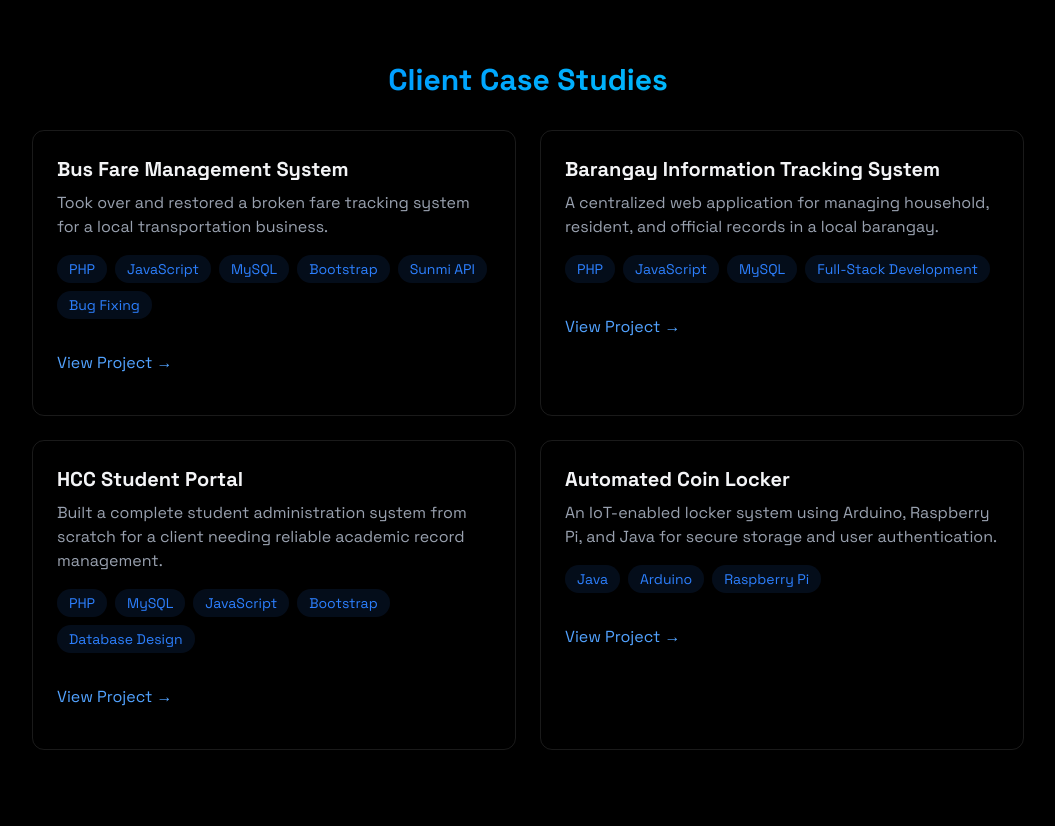
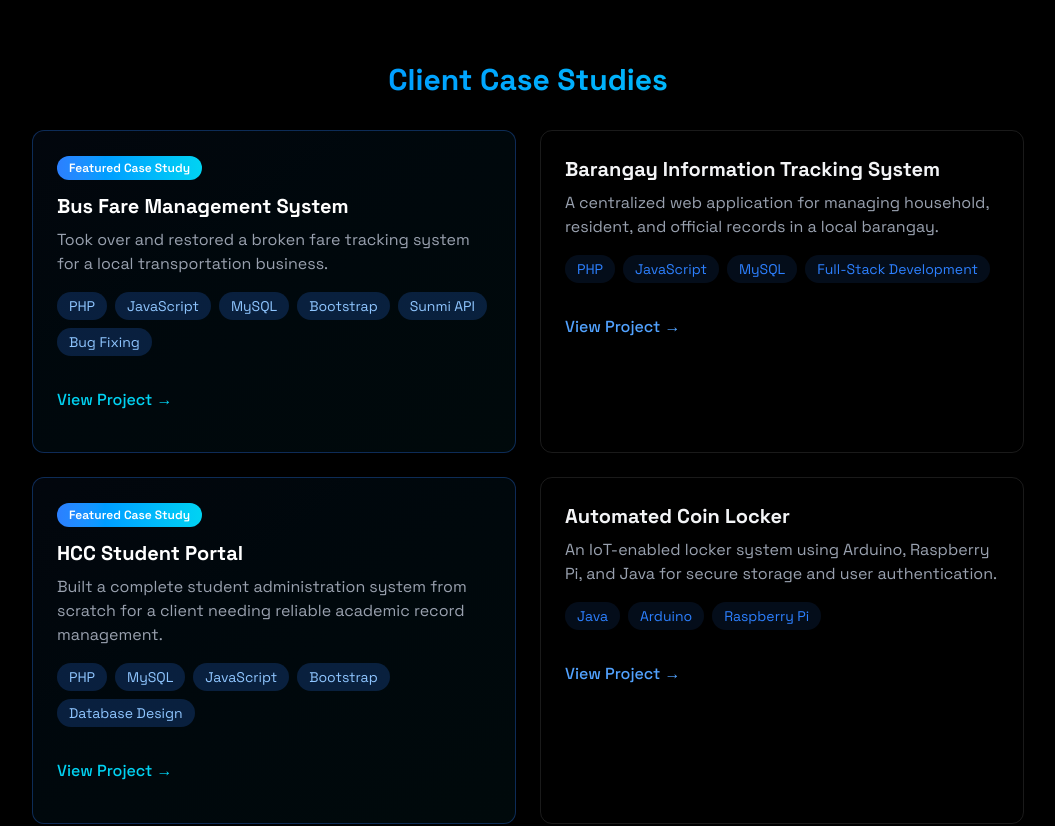
Before and after one commit to sanquilouie/louie-portfolio, a React (Vite) app: page / in a window 1280 px wide. Shown: the part 3060-3886 px from the top of the page, without its empty margins (112-1167 px from the left). Built offline with nearby package versions, Linux system fonts and the light colour scheme.

Commit message:
highlighted 2 case studies

```diff
--- a/src/components/sections/Projects.jsx
+++ b/src/components/sections/Projects.jsx
@@ -29,8 +29,8 @@ export const Projects = () => {
     tech: ["PHP", "JavaScript", "MySQL", "Bootstrap", "Sunmi API", "Bug Fixing"],
     details:
       "**Client Problem:** A local transportation service had a broken fare management system that was causing revenue loss and operational headaches.\n\n**My Solution:**\n* Audited and debugged legacy PHP code to identify root causes of system failures\n* Restored core functionality including fare calculation and route management\n* Added passenger logging improvements and adjustable fare options based on business needs\n* Integrated Sunmi printer/scanner devices for automated ticket printing and QR scanning\n* Optimized database queries and improved code maintainability\n\n**Results:**\n* System reliability improved from frequent crashes to stable daily operation\n* Client could process fares 3x faster with automated ticket printing\n* Reduced manual data entry errors by 90%\n* Business owner now has reliable tools to manage operations and track revenue",
-    images: [
-    ],
+    images: [],
+    featured: true,
   },
     {
       title: "Barangay Information Tracking System",
@@ -49,6 +49,7 @@ export const Projects = () => {
       details:
         "**Client Problem:** An educational institution needed a reliable system to manage student data, enrollment, and academic records without expensive commercial software.\n\n**My Solution:**\n* Designed and implemented a complete student portal using PHP and MySQL\n* Built modules for student profiles, enrollment tracking, and grade management\n* Integrated secure authentication and role-based access control\n* Optimized database queries for fast performance even with large datasets\n* Created intuitive admin interfaces for staff with minimal technical training\n\n**Results:**\n* Reduced administrative workload by 60% through automated record management\n* Eliminated paper-based processes and manual data entry errors\n* Provided instant access to student records for authorized staff\n* System handles 500+ student records without performance issues\n* Client saved thousands compared to commercial software alternatives",
       images: [HCCPortal4, HCCPortal1, HCCPortal2, HCCPortal3],
+      featured: true,
     },
     {
       title: "Automated Coin Locker",
@@ -75,15 +76,30 @@ export const Projects = () => {
             {projects.map((project, idx) => (
               <div
                 key={idx}
-                className="p-6 rounded-xl border border-white/10 hover:-translate-y-1 hover:border-blue-500/30 hover:shadow-[0_2px_8px_rgba(59,130,246,0.2)] transition"
+                className={`p-6 rounded-xl border hover:-translate-y-1 hover:shadow-[0_2px_8px_rgba(59,130,246,0.2)] transition ${
+                  project.featured
+                    ? 'border-blue-500/30 bg-gradient-to-br from-blue-500/5 to-cyan-500/5 hover:border-blue-500/50 hover:shadow-[0_4px_20px_rgba(59,130,246,0.3)]'
+                    : 'border-white/10 hover:border-blue-500/30'
+                }`}
               >
-                <h3 className="text-xl font-bold mb-2">{project.title}</h3>
+                {project.featured && (
+                  <div className="inline-block bg-gradient-to-r from-blue-500 to-cyan-400 text-white text-xs px-3 py-1 rounded-full mb-3 font-semibold">
+                    Featured Case Study
+                  </div>
+                )}
+                <h3 className={`text-xl font-bold mb-2 ${project.featured ? 'text-white' : ''}`}>
+                  {project.title}
+                </h3>
                 <p className="text-gray-400 mb-4">{project.description}</p>
                 <div className="flex flex-wrap gap-2 mb-4">
                   {project.tech.map((tech, key) => (
                     <span
                       key={key}
-                      className="bg-blue-500/10 text-blue-500 py-1 px-3 rounded-full text-sm hover:bg-blue-500/20 hover:shadow-[0_2px_8px_rgba(59,130,246,0.1)] transition-all"
+                      className={`py-1 px-3 rounded-full text-sm hover:shadow-[0_2px_8px_rgba(59,130,246,0.1)] transition-all ${
+                        project.featured
+                          ? 'bg-blue-500/20 text-blue-300 hover:bg-blue-500/30'
+                          : 'bg-blue-500/10 text-blue-500 hover:bg-blue-500/20'
+                      }`}
                     >
                       {tech}
                     </span>
@@ -92,7 +108,11 @@ export const Projects = () => {
                 <div className="flex justify-between items-center">
                   <button
                     onClick={() => setModalContent(project)}
-                    className="text-blue-400 hover:text-blue-300 transition-colors my-4"
+                    className={`transition-colors my-4 font-medium ${
+                      project.featured
+                        ? 'text-cyan-400 hover:text-cyan-300'
+                        : 'text-blue-400 hover:text-blue-300'
+                    }`}
                   >
                     View Project →
                   </button>
@@ -106,76 +126,125 @@ export const Projects = () => {
       {/* Modal */}
       <Modal isOpen={modalContent !== null} onClose={() => setModalContent(null)}>
         {modalContent && (
+          <div className="max-w-4xl max-h-[90vh] overflow-y-auto">
+            <div className="bg-gradient-to-br from-gray-900 to-gray-800 rounded-xl p-8 border border-gray-700">
+              {/* Header */}
+              <div className="flex items-start justify-between mb-6">
                 <div>
-            <h3 className="text-black text-xl font-bold mb-2">{modalContent.title}</h3>
-            <p className="text-gray-700 mb-4">
-              {(modalContent.details || modalContent.description).split('\n').map((line, index) => (
-                <React.Fragment key={index}>
+                  <h3 className="text-2xl font-bold text-white mb-2">{modalContent.title}</h3>
+                  <p className="text-gray-400">{modalContent.description}</p>
+                </div>
+                {modalContent.featured && (
+                  <div className="bg-gradient-to-r from-blue-500 to-cyan-400 text-white text-xs px-3 py-1 rounded-full font-semibold">
+                    Featured
+                  </div>
+                )}
+              </div>
+
+              {/* Content */}
+              <div className="prose prose-invert max-w-none mb-6">
+                {(modalContent.details || modalContent.description).split('\n').map((line, index) => {
+                  if (line.startsWith('**')) {
+                    return (
+                      <h4 key={index} className="text-lg font-semibold text-cyan-400 mt-4 mb-2">
+                        {line.replace(/\*\*/g, '')}
+                      </h4>
+                    );
+                  } else if (line.startsWith('* ')) {
+                    return (
+                      <li key={index} className="text-gray-300 ml-4 mb-1">
+                        {line.replace('* ', '')}
+                      </li>
+                    );
+                  } else if (line.trim() === '') {
+                    return <br key={index} />;
+                  } else {
+                    return (
+                      <p key={index} className="text-gray-300 mb-2">
                         {line}
-                  <br />
-                </React.Fragment>
-              ))}
                       </p>
+                    );
+                  }
+                })}
+              </div>
 
+              {/* Images */}
               {modalContent.images && modalContent.images.length > 0 ? (
-              <div className="mt-4 flex flex-col items-center">
-                <div className="relative w-96 h-56 overflow-hidden rounded-md">
+                <div className="mt-6 mb-6">
+                  <div className="relative bg-gray-800 rounded-lg overflow-hidden">
+                    <div className="relative h-80">
                       <img
                         src={modalContent.images[activeImageIndex]}
                         alt={`${modalContent.title} screenshot ${activeImageIndex + 1}`}
                         className="w-full h-full object-contain cursor-pointer"
                         onClick={() => setEnlargedImage(modalContent.images[activeImageIndex])}
                       />
-                  {/* Left arrow */}
+                      {/* Navigation arrows */}
                       {modalContent.images.length > 1 && (
                         <>
                           <button
                             onClick={() => setActiveImageIndex((prev) => (prev === 0 ? modalContent.images.length - 1 : prev - 1))}
-                        className="absolute top-1/2 left-2 transform -translate-y-1/2 bg-black bg-opacity-40 text-white rounded-full p-1"
+                            className="absolute left-4 top-1/2 transform -translate-y-1/2 bg-black/60 text-white rounded-full p-2 hover:bg-black/80 transition-colors"
                           >
-                        ‹
+                            <svg className="w-4 h-4" fill="none" stroke="currentColor" viewBox="0 0 24 24">
+                              <path strokeLinecap="round" strokeLinejoin="round" strokeWidth={2} d="M15 19l-7-7 7-7" />
+                            </svg>
                           </button>
-                      {/* Right arrow */}
                           <button
                             onClick={() => setActiveImageIndex((prev) => (prev === modalContent.images.length - 1 ? 0 : prev + 1))}
-                        className="absolute top-1/2 right-2 transform -translate-y-1/2 bg-black bg-opacity-40 text-white rounded-full p-1"
+                            className="absolute right-4 top-1/2 transform -translate-y-1/2 bg-black/60 text-white rounded-full p-2 hover:bg-black/80 transition-colors"
                           >
-                        ›
+                            <svg className="w-4 h-4" fill="none" stroke="currentColor" viewBox="0 0 24 24">
+                              <path strokeLinecap="round" strokeLinejoin="round" strokeWidth={2} d="M9 5l7 7-7 7" />
+                            </svg>
                           </button>
                         </>
                       )}
                     </div>
-                <p className="mt-2 text-sm text-gray-500">{`${activeImageIndex + 1} / ${modalContent.images.length}`}</p>
+                    <div className="absolute bottom-4 left-1/2 transform -translate-x-1/2 bg-black/60 text-white text-sm px-3 py-1 rounded-full">
+                      {activeImageIndex + 1} / {modalContent.images.length}
+                    </div>
+                  </div>
+                  <p className="text-center text-gray-500 text-sm mt-2">Click image to enlarge</p>
                 </div>
               ) : (
-              <p className="italic text-gray-500 mt-4">No images available for this project.</p>
+                <div className="bg-gray-800 rounded-lg p-8 text-center">
+                  <p className="text-gray-500 italic">No images available for this project.</p>
+                </div>
               )}
 
+              {/* Technologies */}
+              <div className="border-t border-gray-700 pt-6">
+                <h4 className="text-sm font-semibold text-gray-400 mb-3">Technologies Used</h4>
                 <div className="flex flex-wrap gap-2">
                   {modalContent.tech.map((tech, key) => (
                     <span
                       key={key}
-                  className="bg-blue-100 text-blue-700 py-1 px-3 rounded-full text-sm"
+                      className="bg-gradient-to-r from-blue-500/20 to-cyan-500/20 text-cyan-300 border border-blue-500/30 py-2 px-4 rounded-lg text-sm font-medium"
                     >
                       {tech}
                     </span>
                   ))}
                 </div>
               </div>
+            </div>
+          </div>
         )}
         {enlargedImage && (
           <div
-            className="fixed inset-0 bg-black bg-opacity-90 flex items-center justify-center z-60 cursor-zoom-out"
+            className="fixed inset-0 bg-black/95 flex items-center justify-center z-60 cursor-zoom-out p-4"
             onClick={() => setEnlargedImage(null)}
           >
             <img
               src={enlargedImage}
               alt="Enlarged project screenshot"
-              className="max-w-full max-h-full rounded-lg"
+              className="max-w-full max-h-full rounded-lg shadow-2xl"
             />
+            <div className="absolute top-4 right-4 text-white/60 text-sm">
+              Click to close
+            </div>
           </div>
         )}
-
       </Modal>
     </section>
   );
```
Lines whose indentation alone changed are shown as unchanged.
